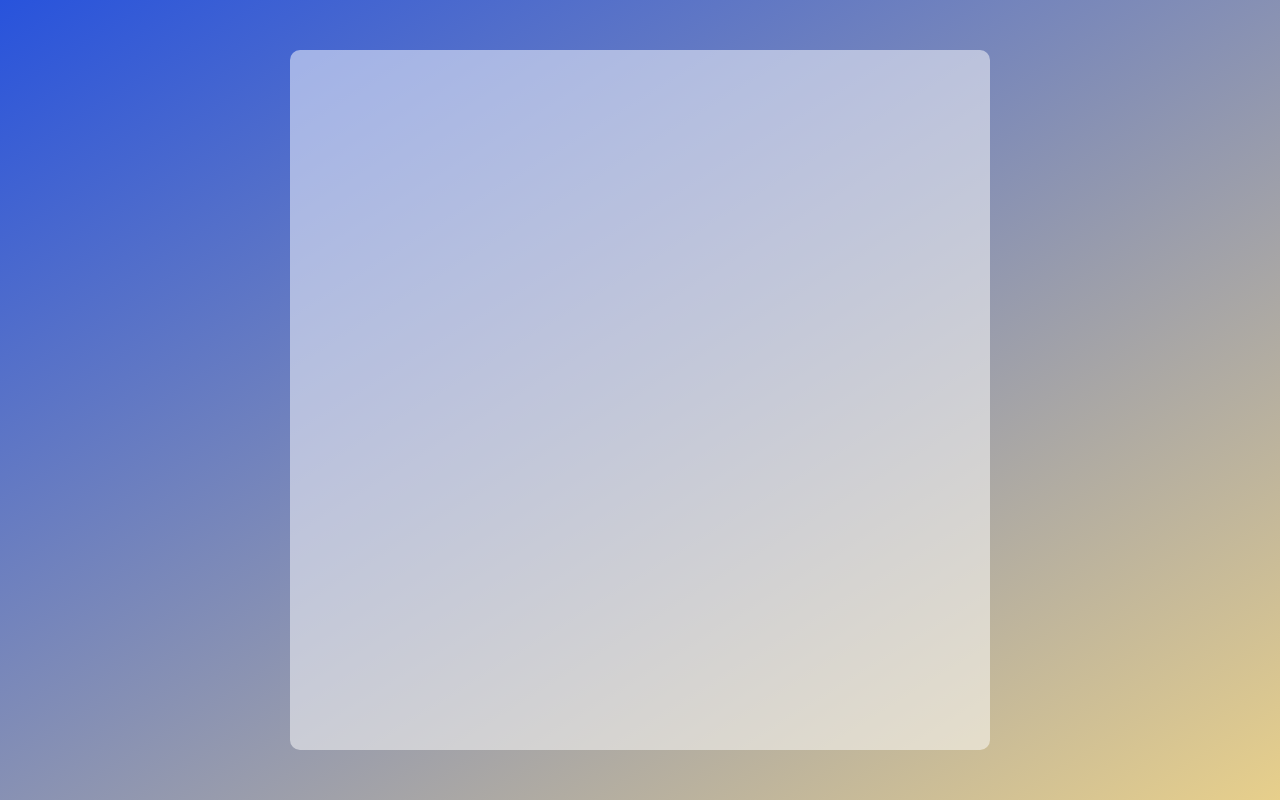
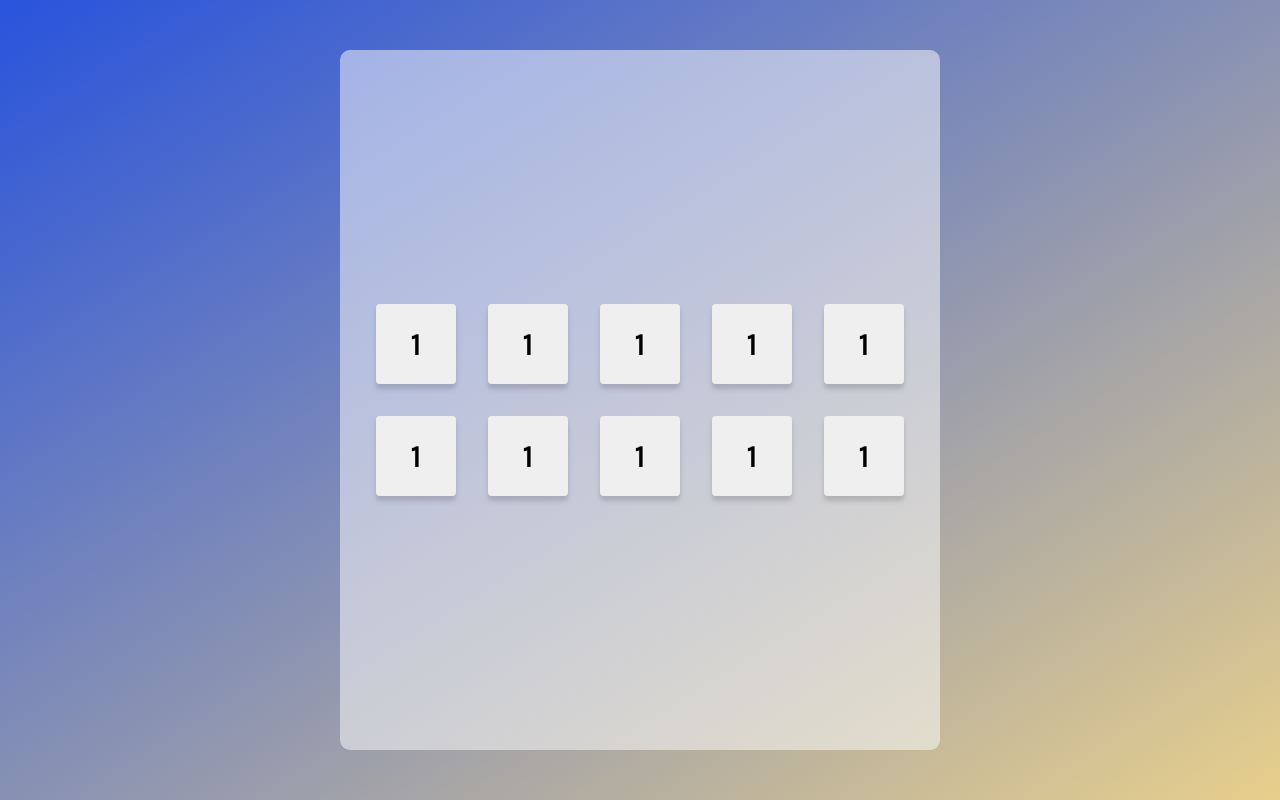
Before and after one commit to meioseii/tenzies, a React (Vite) app: page / in a window 1280 px wide. Built offline with nearby package versions, Linux system fonts and the light colour scheme.

Commit message:
added a dice component that rendered the die

```diff
--- a/src/App.css
+++ b/src/App.css
@@ -1,6 +1,8 @@
+@import url('https://fonts.googleapis.com/css2?family=Karla:wght@300;400;500;600;700&display=swap');
+
 * {
   border: 0px solid black;
-  padding: 0px;
+  font-family: 'Karla', sans-serif;
   box-sizing: border-box;
 }
 
@@ -15,7 +17,33 @@ body {
 
 main {
   background-color: rgba(255, 255, 255, 0.5);
-  width: 700px;
+  display: flex;
+  justify-content: center;
+  align-items: center;
+  width: 600px;
   height: 700px;
   border-radius: 10px;
 }
+
+.dice-container {
+  display: grid;
+  grid-template-columns: repeat(5, 1fr);
+  gap: 32px;
+}
+
+.die {
+  display: flex;
+  align-items: center;
+  justify-content: center;
+}
+
+.die button {
+  height: 80px;
+  width: 80px;
+  font-family: 'Karla';
+  font-size: 32px;
+  font-weight: 600;
+  border-radius: 4px;
+  box-shadow: 0px 5px 5px rgba(0, 0, 0, 0.15);
+  cursor: pointer;
+}
--- a/src/App.jsx
+++ b/src/App.jsx
@@ -1,11 +1,23 @@
 import { useState } from 'react'
 import './App.css'
+import Dice from './Dice'
 
 function App() {
 
   return (
     <main>
-
+      <div className='dice-container'>
+        <Dice />
+        <Dice />
+        <Dice />
+        <Dice />
+        <Dice />
+        <Dice />
+        <Dice />
+        <Dice />
+        <Dice />
+        <Dice />
+      </div>
     </main>
   )
 }
--- /dev/null
+++ b/src/Dice.jsx
@@ -0,0 +1,9 @@
+import './App.css'
+
+export default function Dice(props) {
+    return (
+        <div className='die'>
+            <button>1</button>
+        </div>
+    )
+}
--- a/src/main.jsx
+++ b/src/main.jsx
@@ -4,7 +4,5 @@ import App from './App'
 
 
 ReactDOM.createRoot(document.getElementById('root')).render(
-  <React.StrictMode>
     <App />
-  </React.StrictMode>,
 )
```
